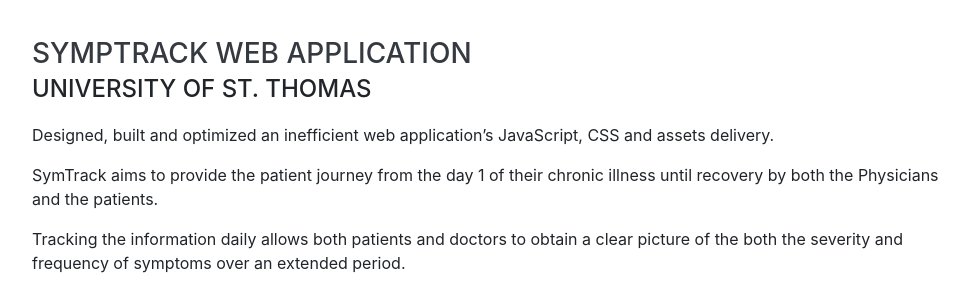
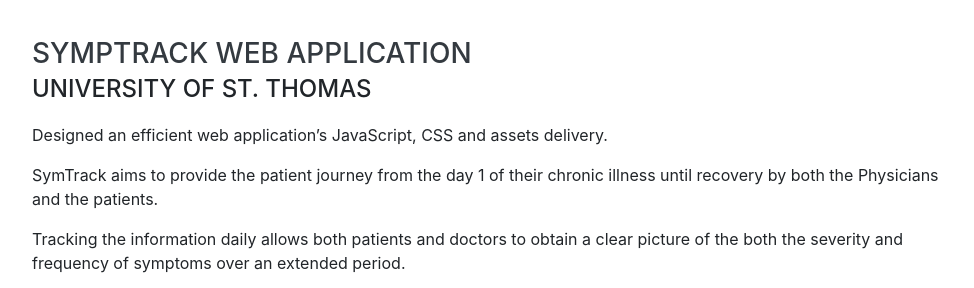
Before and after one commit to AhmedAlgo/AhmedAlgo.github.io, a website with bundled scripts: page index.html in a window 1280 px wide. Shown: the part 1120-1408 px from the top of the page, without its empty margins (288-1262 px from the left). Built offline with nearby package versions, Linux system fonts and the light colour scheme; a web font is replaced by a local one.

Commit message:
Update index.html
Update a project entry

```diff
--- a/index.html
+++ b/index.html
@@ -131,7 +131,7 @@
               <div class="subheading mb-3">University of St. Thomas</div>
 
               <p>
-                Designed, built and optimized an inefficient web application’s JavaScript, CSS and assets delivery.
+                Designed an efficient web application’s JavaScript, CSS and assets delivery.
               </p>
 
               <p>
```
